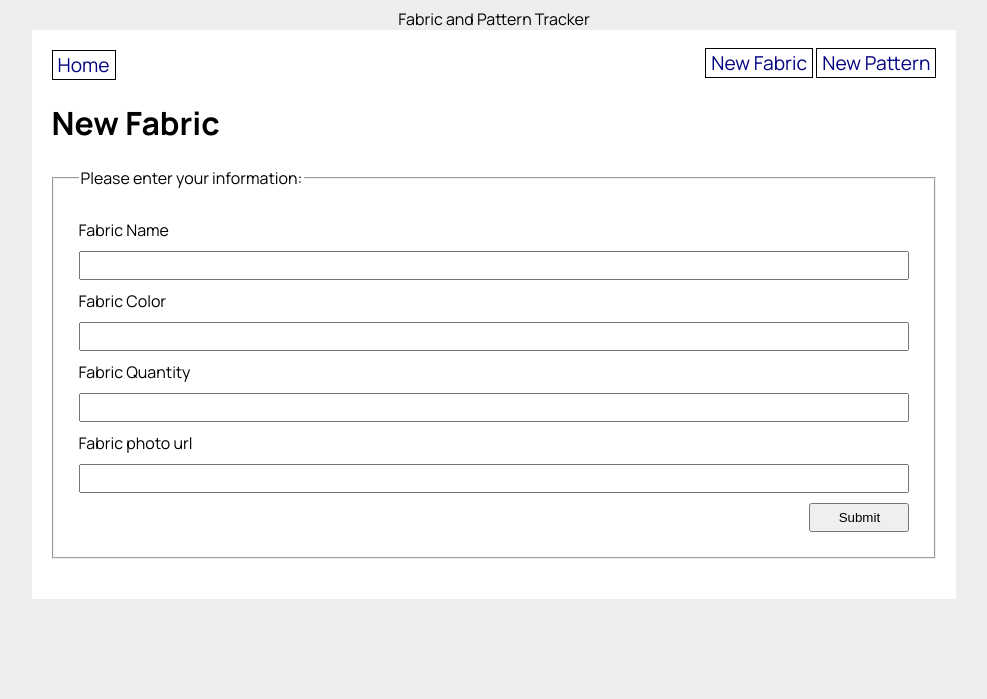
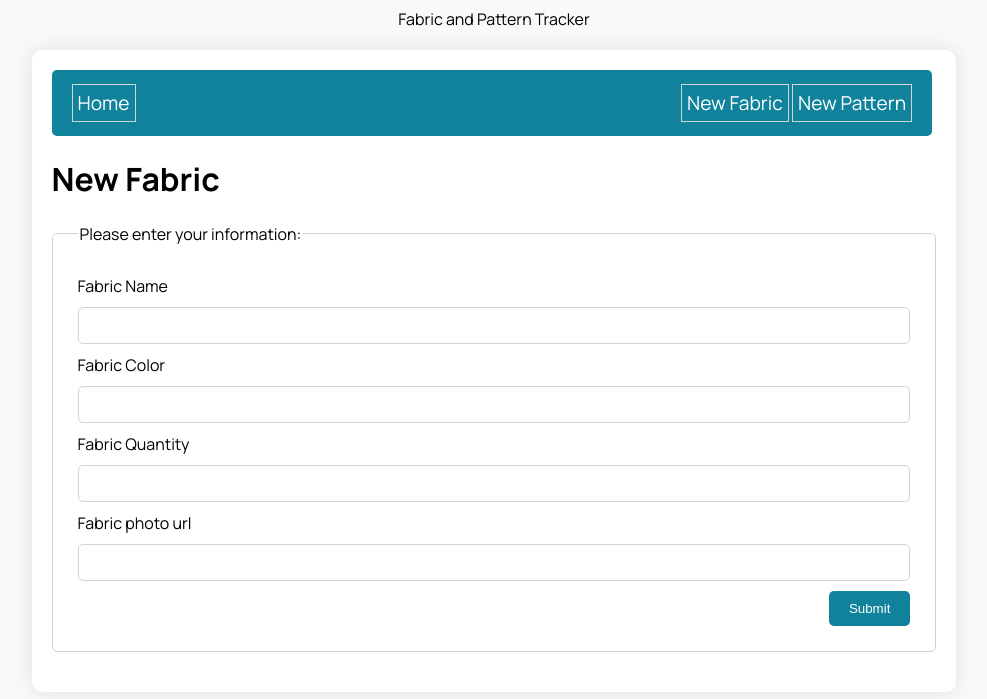
Before and after one commit to kangjoa/sew-serious, a Flask app: page /new_fabric in a window 1280 px wide. Shown: the top 699 px of the page, without its empty margins (146-1133 px from the left). Run offline with Flask 2, Linux system fonts and the light colour scheme.

Commit message:
Add some styling

```diff
--- a/sewing_app/static/style.css
+++ b/sewing_app/static/style.css
@@ -1,8 +1,15 @@
+:root {
+  --primary-color: #11829c;
+  --secondary-color: #6c757d;
+  --accent-color: #28a745;
+}
+
+/* Body styles */
 body {
   display: flex;
   flex-direction: column;
   align-items: center;
-  background-color: #eee;
+  background-color: #f8f9fa;
   font-family: 'Manrope', sans-serif;
 }
 
@@ -10,21 +17,31 @@ body {
   width: 70%;
   background-color: white;
   padding: 20px;
+  margin-top: 20px;
+  border-radius: 10px;
+  box-shadow: 0 0 20px rgba(0, 0, 0, 0.1);
 }
 
 nav {
-  width: 100%;
+  width: 95%;
   display: flex;
   flex-direction: row;
   justify-content: space-between;
+  background-color: var(--primary-color);
+  padding: 20px 20px;
+  border-radius: 5px;
 }
 
 nav a {
-  color: navy;
+  color: white;
   text-decoration: none;
-  border: 1px solid black;
-  padding: 1px 5px;
   font-size: 1.2em;
+  border: 1px solid #ced4da;
+  padding: 5px;
+}
+
+nav a:hover {
+  text-decoration: underline;
 }
 
 fieldset {
@@ -32,6 +49,8 @@ fieldset {
   flex-direction: column;
   margin: 20px 0;
   padding: 20px;
+  border: 1px solid #ced4da;
+  border-radius: 5px;
 }
 
 fieldset * {
@@ -39,18 +58,31 @@ fieldset * {
 }
 
 fieldset input {
-  padding: 5px;
+  padding: 10px;
+  border: 1px solid #ced4da;
+  border-radius: 5px;
 }
 
 input[type='submit'] {
-  width: 100px;
+  width: auto;
   align-self: flex-end;
+  background-color: var(--primary-color);
+  color: white;
+  border: none;
+  padding: 10px 20px;
+  border-radius: 5px;
+  cursor: pointer;
+}
+
+input[type='submit']:hover {
+  background-color: var(--primary-color);
 }
 
 div.fabric {
-  border: 1px solid black;
-  padding: 10px;
-  margin-bottom: 10px;
+  border: 1px solid #ced4da;
+  padding: 20px;
+  margin-bottom: 20px;
+  border-radius: 5px;
 }
 
 div.items {
@@ -60,15 +92,19 @@ div.items {
 }
 
 div.pattern-details {
-  border: 1px solid black;
-  margin: 5px;
-  padding: 5px;
+  border: 1px solid #ced4da;
+  margin: 10px;
+  padding: 10px;
   text-align: center;
   width: 250px;
   height: 300px;
+  border-radius: 5px;
 }
 
 .fabric-photo {
   width: 200px;
   height: 200px;
+  border-radius: 50%;
+  box-shadow: 0 0 10px rgba(0, 0, 0, 0.2);
+  margin-bottom: 10px;
 }
--- a/sewing_app/templates/base.html
+++ b/sewing_app/templates/base.html
@@ -14,7 +14,9 @@
         <p>{{ message }}</p>
         {% endfor %}
         <nav>
-            <a href="/">Home</a>
+            <div>
+                <a href="/">Home</a>
+            </div>
             <div>
                 <a href="/new_fabric">New Fabric</a>
                 <a href="/new_pattern">New Pattern</a>
```
